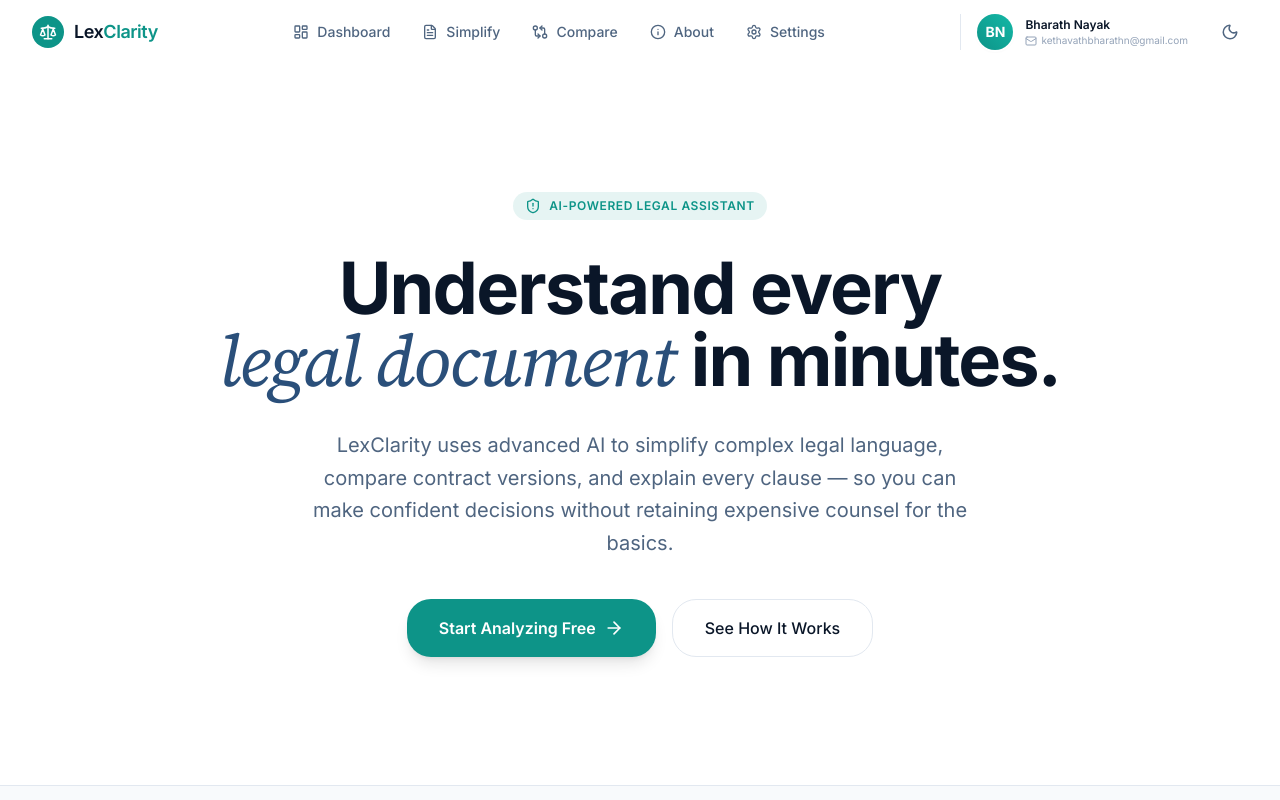
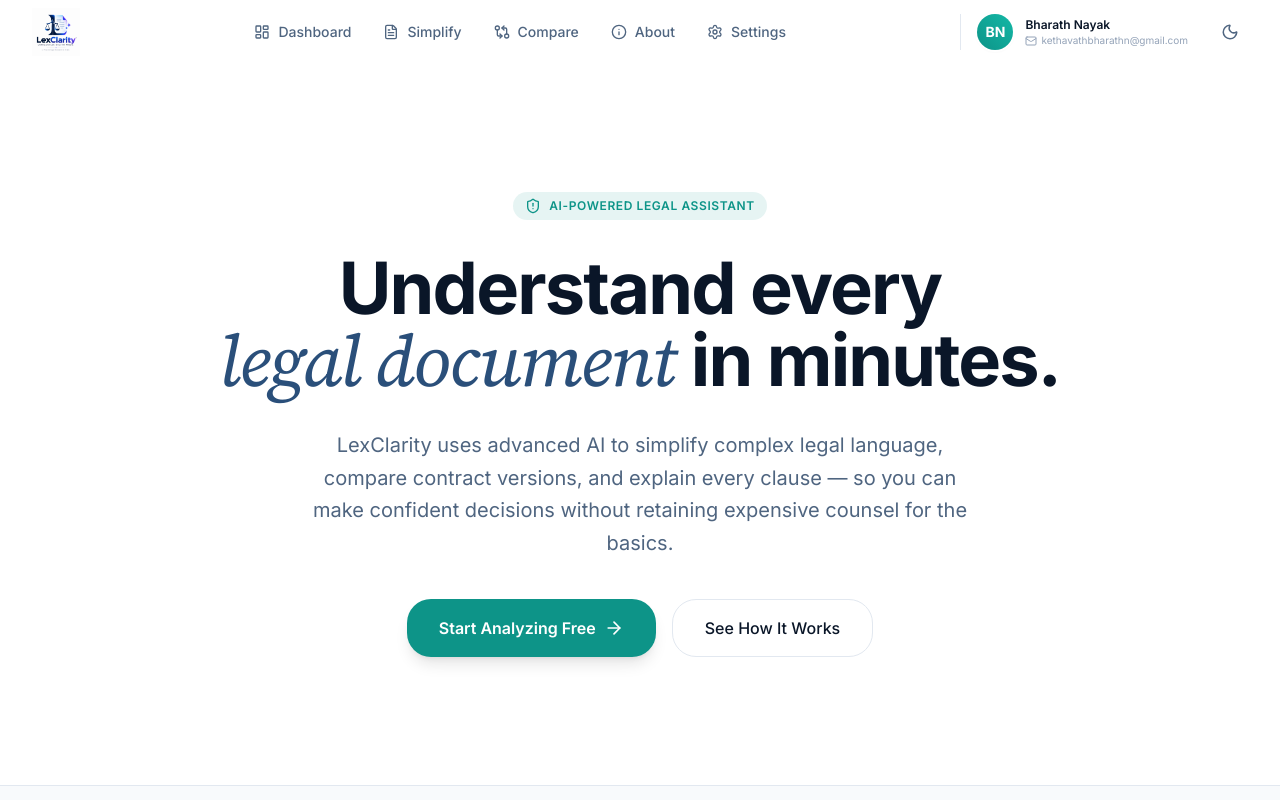
Before and after one commit to kethavathbharath/lexclarity, a Next.js app: page / in a window 1280 px wide. Shown: the top 800 px of the page. Built offline with nearby package versions, Linux system fonts and the light colour scheme.

Commit message:
✨ Add official LexClarity logo to Navbar

```diff
--- a/src/components/Navbar.tsx
+++ b/src/components/Navbar.tsx
@@ -1,5 +1,6 @@
 'use client';
 import Link from 'next/link';
+import Image from 'next/image';
 import { usePathname } from 'next/navigation';
 import { useTheme } from './ThemeProvider';
 import { motion, AnimatePresence } from 'framer-motion';
@@ -43,13 +44,15 @@
             <div className="max-w-7xl mx-auto px-4 sm:px-6 lg:px-8">
                 <div className="flex items-center justify-between h-16">
                     {/* Logo */}
-                    <Link href="/" className="flex items-center gap-2.5 group">
-                        <div className="w-8 h-8 rounded-lg bg-[var(--accent)] flex items-center justify-center transition-transform duration-200 group-hover:scale-105">
-                            <Scale className="w-4.5 h-4.5 text-white" />
-                        </div>
-                        <span className="text-lg font-semibold tracking-tight text-[var(--text-primary)]">
-                            Lex<span className="text-[var(--accent)]">Clarity</span>
-                        </span>
+                    <Link href="/" className="flex items-center group">
+                        <Image
+                            src="/logo.png"
+                            alt="LexClarity Logo"
+                            width={160}
+                            height={60}
+                            className="h-12 w-auto object-contain transition-transform duration-200 group-hover:scale-105"
+                            priority
+                        />
                     </Link>
 
                     {/* Desktop Nav */}
```
Also changed, not shown: public/logo.png (added).
